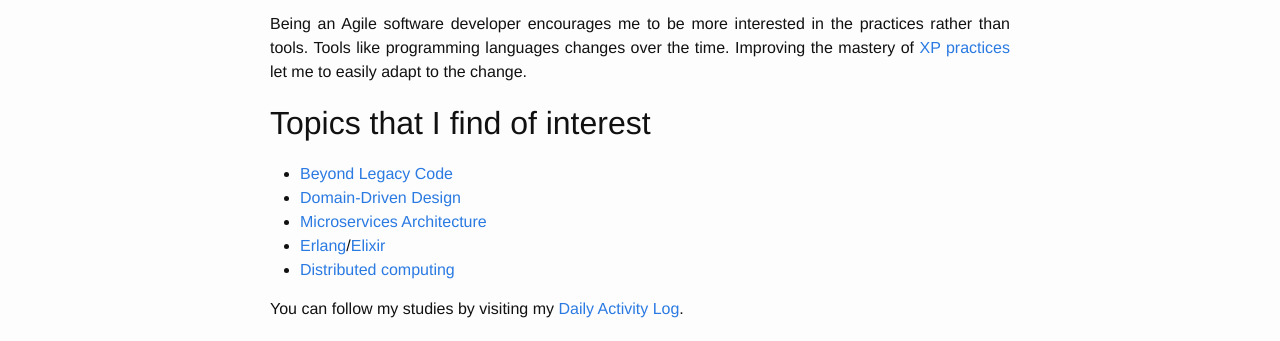
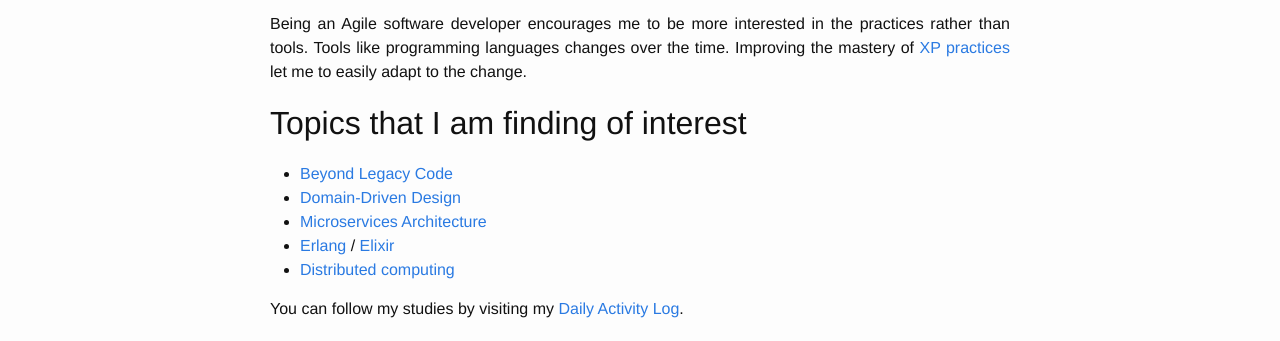
Before and after one commit to joebew42/joebew42.github.io, a Jekyll site: the page built from about.md, in a window 1280 px wide. Shown: the part 776-1117 px from the top of the page. Built offline with Jekyll 4.4.1, drawn with Linux system fonts in a browser that asks for light colours.

Commit message:
some typos

```diff
--- a/about.md
+++ b/about.md
@@ -24,12 +24,12 @@ I like to practice [pair programming](https://en.wikipedia.org/wiki/Pair_program
 
 Being an Agile software developer encourages me to be more interested in the practices rather than tools. Tools like programming languages changes over the time. Improving the mastery of [XP practices](https://en.wikipedia.org/wiki/Extreme_programming_practices) let me to easily adapt to the change.
 
-## Topics that I find of interest
+## Topics that I am finding of interest
 
 * [Beyond Legacy Code](https://www.amazon.com/Beyond-Legacy-Code-Practices-Software-ebook/dp/B01CRIZEF8)
 * [Domain-Driven Design](https://en.wikipedia.org/wiki/Domain-driven_design)
 * [Microservices Architecture](https://martinfowler.com/articles/microservices.html)
-* [Erlang](https://www.erlang.org/)/[Elixir](elixir-lang.org)
+* [Erlang](https://www.erlang.org/) / [Elixir](https://elixir-lang.org)
 * [Distributed computing](https://en.wikipedia.org/wiki/Distributed_computing)
 
 You can follow my studies by visiting my [Daily Activity Log](http://joebew42.github.io/events.xml).
```
